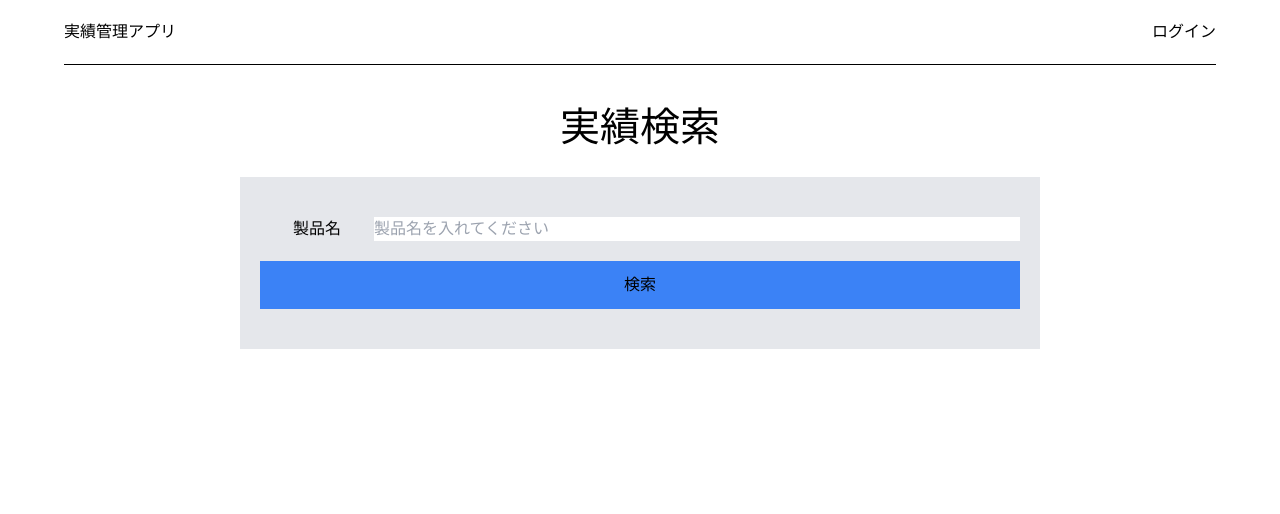
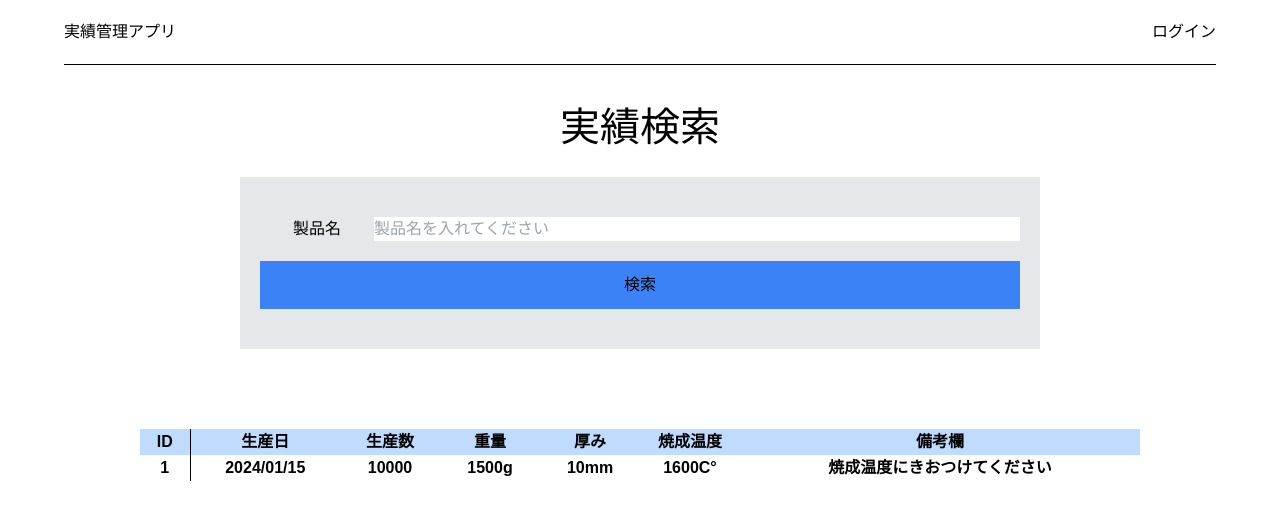
Before and after one commit to yoshimineyuuto0217/ziltusekikanri, a Next.js app: page /Search in a window 1280 px wide. Shown: the top 514 px of the page. Built offline with nearby package versions, Linux system fonts and the light colour scheme.

Commit message:
追加してからコミットするまでの期間空いたのでブランチした

```diff
--- a/app/Main/page.tsx
+++ b/app/Main/page.tsx
@@ -7,9 +7,9 @@ import Link from 'next/link';
 const page = () => {
   return (
     <div className='sm:flex justify-around w-[90%] m-auto'>
-        <div className="w-[100%] mb-5 py-3 sm:w-[calc(33.33%-20px)]  bg-blue-500 sm:h-[500px] flex flex-col items-center justify-center hover:bg-blue-600"><Link href="/Registration"><h2 className='text-center sm:text-[1.8em]'>実績登録</h2> <div className='text-center'><ExitToAppIcon style={{ fontSize: '5em'}} /></div></Link></div>
-        <div className="w-[100%] mb-5 py-3 sm:w-[calc(33.33%-20px)] bg-blue-500 sm:h-[500px] flex flex-col items-center justify-center  hover:bg-blue-600"><Link href="/Search"><h2 className='text-center sm:text-[1.8em]'>実績検索</h2><div className='text-center'><SearchIcon style={{ fontSize: '5em'}} /></div></Link></div>
-        <div className="w-[100%] mb-5 py-3 sm:w-[calc(33.33%-20px)] bg-blue-500  sm:h-[500px] flex flex-col items-center justify-center hover:bg-blue-600"><Link href="/Delete"><h2 className='text-center sm:text-[1.8em]'>実績削除</h2><div className='text-center'><DeleteIcon style={{ fontSize: '5em'}} /></div></Link></div>
+        <div className="w-[100%] mb-5 py-3 sm:w-[calc(33.33%-20px)]  bg-blue-500 sm:h-[500px] flex flex-col items-center justify-center hover:bg-blue-600"><Link href="/Registration"><h2 className='text-center sm:text-[1.8em]'>実績登録</h2> <div className='text-center p-20'><ExitToAppIcon style={{ fontSize: '5em'}} /></div></Link></div>
+        <div className="w-[100%] mb-5 py-3 sm:w-[calc(33.33%-20px)] bg-blue-500 sm:h-[500px] flex flex-col items-center justify-center  hover:bg-blue-600"><Link href="/Search"><h2 className='text-center sm:text-[1.8em]'>実績検索</h2><div className='text-center p-20'><SearchIcon style={{ fontSize: '5em'}} /></div></Link></div>
+        <div className="w-[100%] mb-5 py-3 sm:w-[calc(33.33%-20px)] bg-blue-500  sm:h-[500px] flex flex-col items-center justify-center hover:bg-blue-600"><Link href="/Delete"><h2 className='text-center sm:text-[1.8em]'>実績削除</h2><div className='text-center p-20'><DeleteIcon style={{ fontSize: '5em'}} /></div></Link></div>
         </div>
   )
 }
--- a/app/Registration/page.tsx
+++ b/app/Registration/page.tsx
@@ -16,7 +16,7 @@ const page = () => {
             type="name"
             id="name"
             name="name"
-            className="w-[100%] sm:w-[90%] mb-5"
+            className="w-[100%] sm:w-[90%] mb-5 p-2"
           />
           <label htmlFor="name" className="sm:w-[10%] w-[100%]">
             生産数
@@ -25,12 +25,12 @@ const page = () => {
             type="name"
             id="name"
             name="name"
-            className="w-[100%] sm:w-[35%] mb-5 mr-[10%]"
+            className="w-[100%] sm:w-[35%] mb-5 mr-[10%] p-2"
           />
           <label htmlFor="name" className="sm:w-[10%] w-[100%]">
             生産日
           </label>
-          <input type="name" id="name" name="name" className="w-[100%] sm:w-[35%] mb-5" />
+          <input type="name" id="name" name="name" className="w-[100%] sm:w-[35%] mb-5 p-2" />
           <label htmlFor="name" className="sm:w-[10%] w-[100%]">
             重　量
           </label>
@@ -38,12 +38,12 @@ const page = () => {
             type="name"
             id="name"
             name="name"
-            className="sm:w-[35%] w-[100%] mb-5 mr-[10%]"
+            className="sm:w-[35%] w-[100%] mb-5 mr-[10%] p-2"
           />
           <label htmlFor="name" className="sm:w-[10%] w-[100%]">
             厚　み
           </label>
-          <input type="name" id="name" name="name" className="sm:w-[35%] mb-5 w-[100%]" />
+          <input type="name" id="name" name="name" className="sm:w-[35%] mb-5 w-[100%] p-2" />
           <label htmlFor="remarks" className="sm:w-[10%] w-[100%]">
             備考欄
           </label>
--- a/app/Search/page.tsx
+++ b/app/Search/page.tsx
@@ -1,10 +1,11 @@
 import React from 'react'
+import Result from '../components/Result'
 
 const page = () => {
   return (
     <>
       <h1 className="text-center text-[2.5em] mb-5">実績検索</h1>
-      <form action=""className="bg-gray-200 py-10 px-5 sm:max-w-[800px]  w-[90%] m-auto ">
+      <form action=""className="bg-gray-200 py-10 px-5 sm:max-w-[800px]  w-[90%] m-auto mb-20">
         <div className="sm:flex mb-5 m-auto w-[100%] ">
           <label
             htmlFor="name"
@@ -27,6 +28,9 @@ const page = () => {
           検索
         </button>
       </form>
+      <div>
+        <Result/>
+      </div>
     </>
   )
 }
--- /dev/null
+++ b/app/api/auth/[...nextauth]/route.ts
@@ -0,0 +1,2 @@
+import { handlers } from "@/auth"
+export const { GET, POST } = handlers
--- /dev/null
+++ b/app/components/Result.tsx
@@ -0,0 +1,32 @@
+import React from 'react'
+
+const Result = () => {
+  return (
+    <div className='overflow-hidden overflow-x-auto md:overflow-visible'>
+    <table className='sm:m-auto w-[1000px] m-4'>
+        <thead>
+        <tr className='bg-blue-200'>
+            <th className='w-[5%] border-r border-black'>ID</th>
+            <th className='w-[15%]'>生産日</th>
+            <th className='w-[10%]'>生産数</th>
+            <th className='w-[10%]'>重量</th>
+            <th className='w-[10%]'>厚み</th>
+            <th className='w-[10%]'>焼成温度</th>
+            <th className='w-[40%]'>備考欄</th>
+        </tr>
+        </thead>
+        <tbody>
+            <th className='border-r border-black'>1</th>
+            <th>2024/01/15</th>
+            <th>10000</th>
+            <th>1500g</th>
+            <th>10mm</th>
+            <th>1600C°</th>
+            <th>焼成温度にきおつけてください</th>
+        </tbody>
+    </table>
+    </div>
+  )
+}
+
+export default Result
--- /dev/null
+++ b/auth.ts
@@ -0,0 +1,6 @@
+import NextAuth from "next-auth";
+import Google from "next-auth/providers/google";
+
+export const {auth, handlers, signIn , signOut } = NextAuth({
+    providers:[Google],
+})
--- a/package.json
+++ b/package.json
@@ -14,6 +14,7 @@
     "@mui/icons-material": "^6.4.0",
     "@mui/material": "^6.4.0",
     "next": "15.1.4",
+    "next-auth": "^5.0.0-beta.25",
     "react": "^19.0.0",
     "react-dom": "^19.0.0"
   },
```
Also changed, not shown: 1 other file (tests, documents, lock files or other folders).
